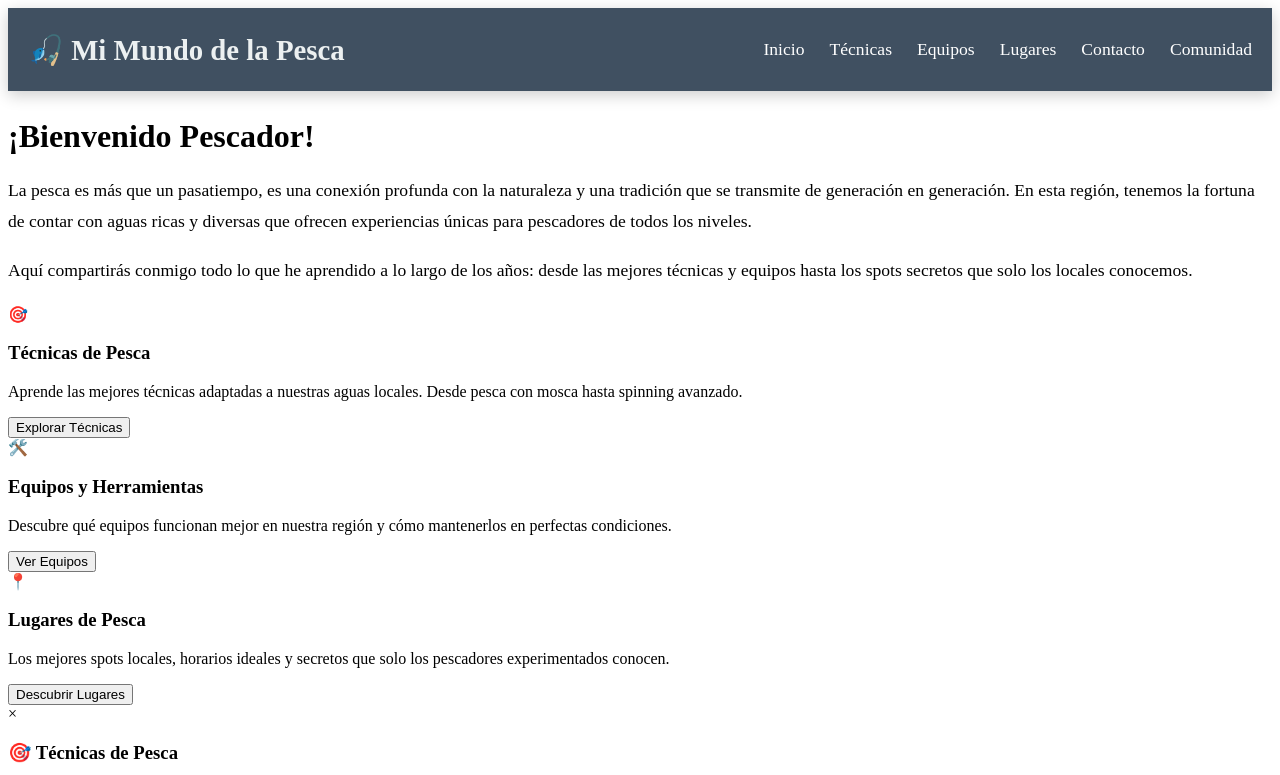
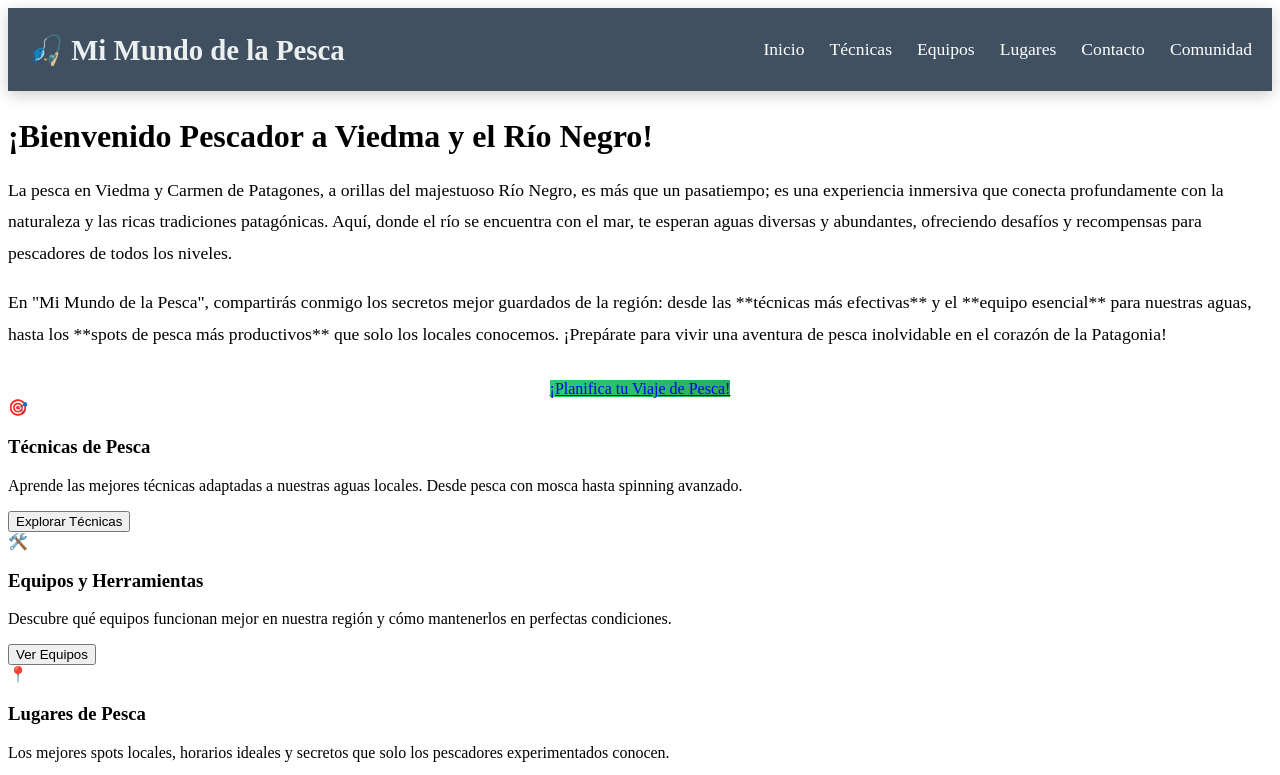
Before and after one commit to Luchitxo/Pesca-Viedma, a plain HTML site: page index.html in a window 1280 px wide. Shown: the top 775 px of the page. Drawn offline with Linux system fonts and the light colour scheme.

Commit message:
Update index.html

```diff
--- a/index.html
+++ b/index.html
@@ -41,14 +41,16 @@
 </header>
 
         <div class="intro-section">
-            <h2 style="margin-bottom: 20px; font-size: 2rem;">¡Bienvenido Pescador!</h2>
-            <p style="font-size: 1.1rem; line-height: 1.8;">
-                La pesca es más que un pasatiempo, es una conexión profunda con la naturaleza y una tradición que se transmite de generación en generación. En esta región, tenemos la fortuna de contar con aguas ricas y diversas que ofrecen experiencias únicas para pescadores de todos los niveles.
-            </p>
-            <p style="font-size: 1.1rem; line-height: 1.8; margin-top: 15px;">
-                Aquí compartirás conmigo todo lo que he aprendido a lo largo de los años: desde las mejores técnicas y equipos hasta los spots secretos que solo los locales conocemos.
-            </p>
-        </div>
+           <h2 style="margin-bottom: 20px; font-size: 2rem;">¡Bienvenido Pescador a Viedma y el Río Negro!</h2>
+    <p style="font-size: 1.1rem; line-height: 1.8;">
+        La pesca en Viedma y Carmen de Patagones, a orillas del majestuoso Río Negro, es más que un pasatiempo; es una experiencia inmersiva que conecta profundamente con la naturaleza y las ricas tradiciones patagónicas. Aquí, donde el río se encuentra con el mar, te esperan aguas diversas y abundantes, ofreciendo desafíos y recompensas para pescadores de todos los niveles.
+    </p>
+    <p style="font-size: 1.1rem; line-height: 1.8; margin-top: 15px;">
+        En "Mi Mundo de la Pesca", compartirás conmigo los secretos mejor guardados de la región: desde las **técnicas más efectivas** y el **equipo esencial** para nuestras aguas, hasta los **spots de pesca más productivos** que solo los locales conocemos. ¡Prepárate para vivir una aventura de pesca inolvidable en el corazón de la Patagonia!
+    </p>
+    <div style="text-align: center; margin-top: 30px;">
+        <a href="lugares-pesca.html" class="btn" style="background: linear-gradient(45deg, #2ecc71, #27ae60);">¡Planifica tu Viaje de Pesca!</a>
+    </div>
 
         <div class="topics-grid">
             <div class="topic-card" onclick="openPopup('popup1')">
```
